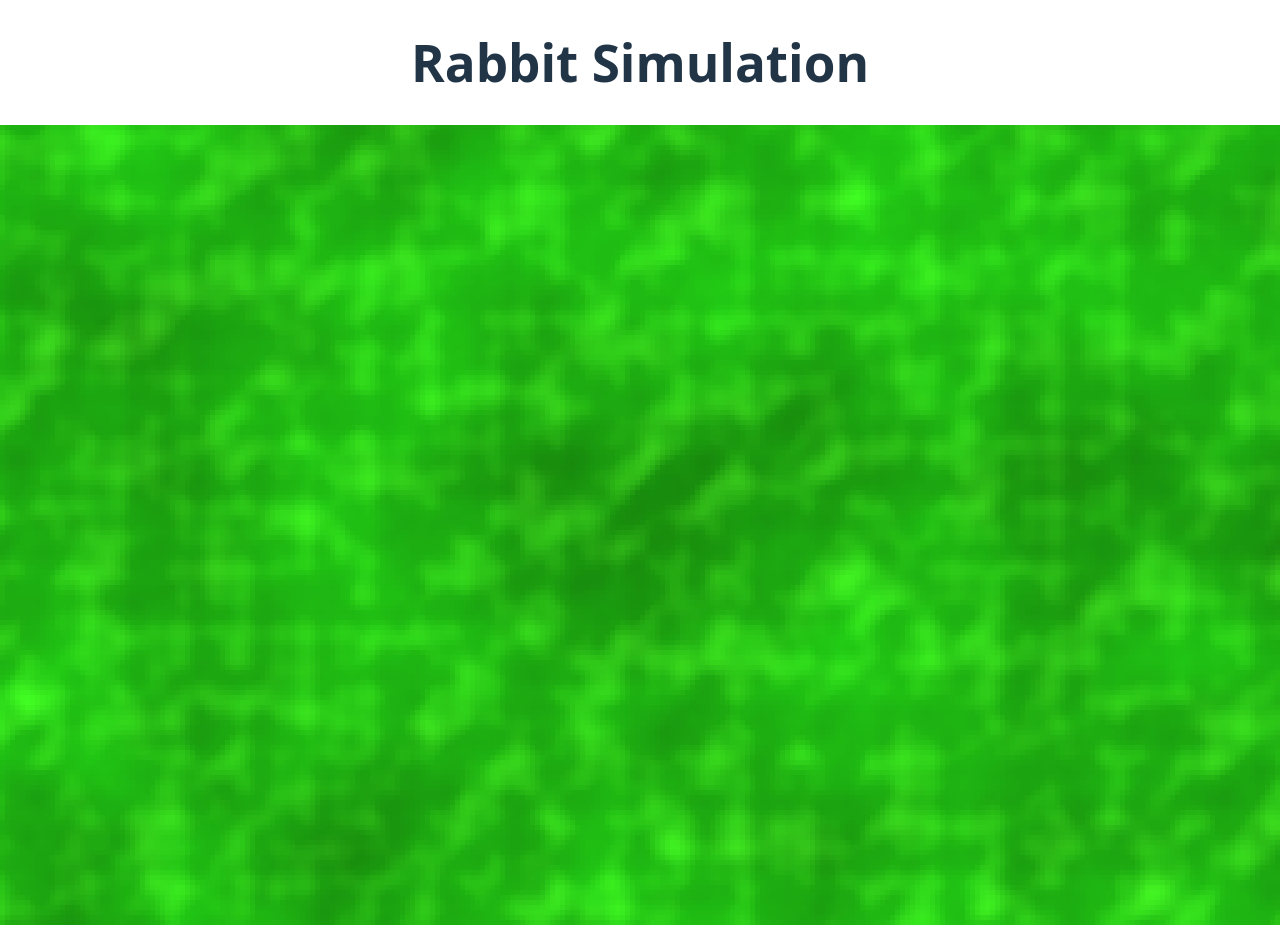
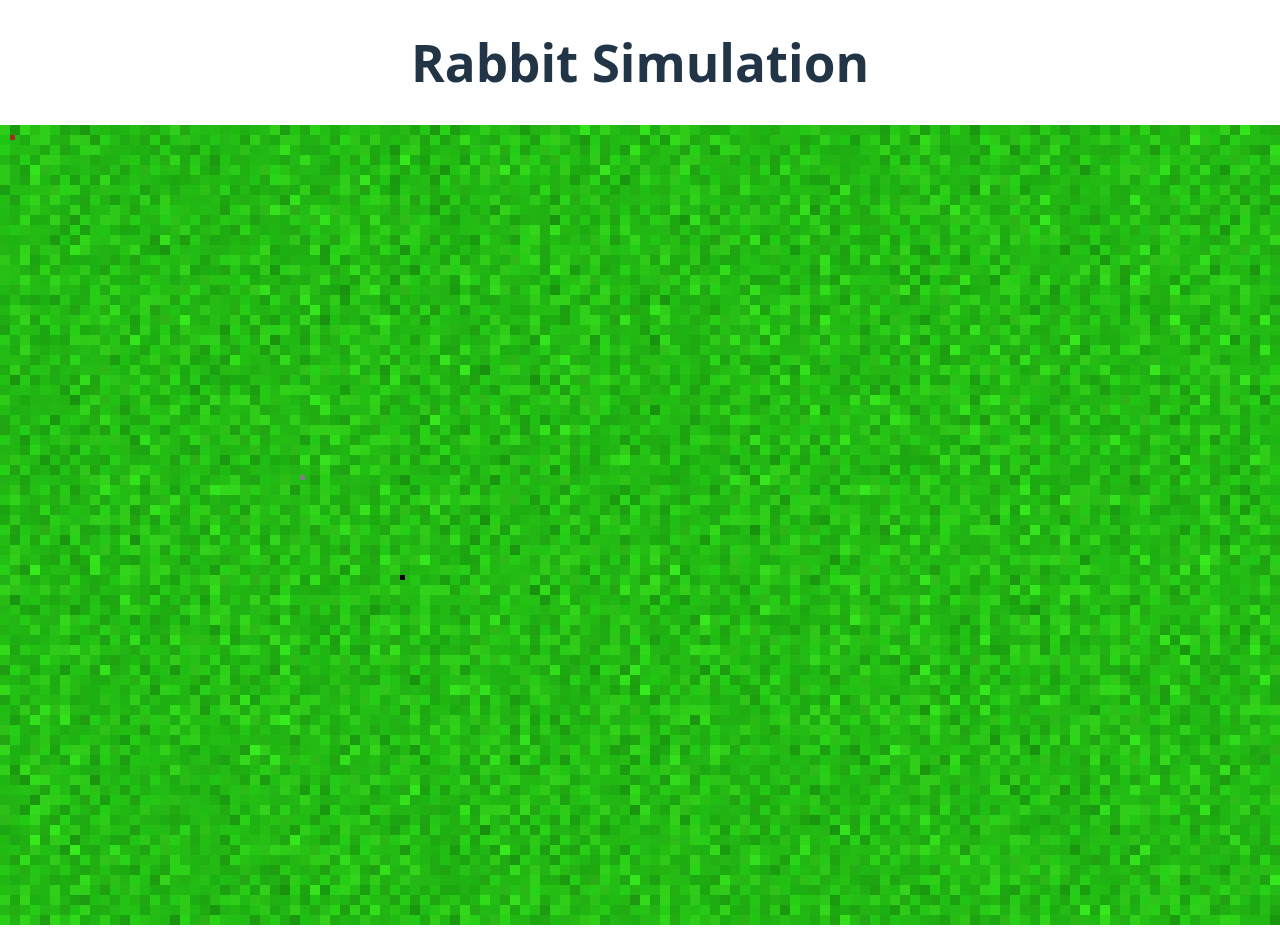
Before and after one commit to RabbitSim/Rabbit-Sim-App, a React (Vite) app in the folder Rabbit-Sim/: page / in a window 1280 px wide. Built offline with nearby package versions, Linux system fonts and the light colour scheme.

Commit message:
feat: better background and sprite drawing

```diff
--- a/Rabbit-Sim/src/canvas.tsx
+++ b/Rabbit-Sim/src/canvas.tsx
@@ -2,8 +2,14 @@ import React, { useRef, useEffect } from 'react'
 
 interface CanvasProps extends React.CanvasHTMLAttributes<HTMLCanvasElement> {}
 
+interface Sprite {
+    x: number
+    y: number
+    color?: string
+}
+
 interface Draw {
-    (ctx: CanvasRenderingContext2D, frameCount: number): void
+    (ctx: CanvasRenderingContext2D, frameCount: number, sprites?: Sprite[]): void
 }
 
 const Canvas: React.FC<CanvasProps> = props => {
@@ -16,6 +22,11 @@ const Canvas: React.FC<CanvasProps> = props => {
         ctx.fillStyle = '#708a39'
         ctx.fillRect(0, 0, ctx.canvas.width, ctx.canvas.height)
         drawGrassnoise(ctx, frameCount)
+        drawSprite(ctx, frameCount, [
+            { x: 2, y: 2, color: 'brown' },
+            { x: 60, y: 70, color: 'gray' },
+            { x: 80, y: 90, color: 'black' }
+        ])
         ctx.beginPath()
         ctx.fill()
     }
@@ -77,41 +88,70 @@ const Canvas: React.FC<CanvasProps> = props => {
         const img = ctx.createImageData(w, h)
         const d = img.data
 
-        // tweak these to taste
-        const baseScale = 0.02
+        // changed code: render noise at a lower "pixel" resolution then expand each noise pixel
+        const pixelSize = 2 // increase this to make each noise "pixel" larger
+        const baseScale = 0.5
         const octaves = 5
         const persistence = 0.5
         const lacunarity = 2
         const wind = frameCount * 0.0025
 
-        for (let y = 0; y < h; y++) {
-            for (let x = 0; x < w; x++) {
-                const idx = (y * w + x) * 4
-                // base terrain + fine blades
-                const n = octaveNoise(x + 400, y + 400 + wind, octaves, lacunarity, persistence, baseScale)
-                const detail = octaveNoise(x, y + wind * 0.6, 2, 2, 0.6, baseScale * 4)
+        const smallW = Math.ceil(w / pixelSize)
+        const smallH = Math.ceil(h / pixelSize)
 
-                // map to grassy color
-                const g = Math.round(90 + n * 140 + detail * 30) // main green
-                const r = Math.round(15 + n * 20 + detail * 10)  // slight warm tint
-                const b = Math.round(8 + n * 18)                 // low blue
+        // compute each small cell and write it as a block into the full image data
+        for (let sy = 0; sy < smallH; sy++) {
+            for (let sx = 0; sx < smallW; sx++) {
+                // sample in the middle of the cell for smoother results
+                const sampleX = sx * pixelSize + pixelSize / 2
+                const sampleY = sy * pixelSize + pixelSize / 2
 
-                // subtle highlights for blade crests
+                const n = octaveNoise(sampleX + 400, sampleY + 400 + wind, octaves, lacunarity, persistence, baseScale)
+                const detail = octaveNoise(sampleX, sampleY + wind * 0.6, 2, 2, 0.6, baseScale * 4)
+
+                const g = Math.round(90 + n * 140 + detail * 30)
+                const r = Math.round(15 + n * 20 + detail * 10)
+                const b = Math.round(8 + n * 18)
+
                 const peak = Math.max(0, (detail - 0.45) * 2)
                 const rr = Math.min(255, r + peak * 40)
                 const gg = Math.min(255, g + peak * 60)
                 const bb = Math.min(255, b + peak * 20)
 
-                d[idx + 0] = rr
-                d[idx + 1] = gg
-                d[idx + 2] = bb
-                d[idx + 3] = 255
+                // fill the pixelSize x pixelSize block
+                for (let dy = 0; dy < pixelSize; dy++) {
+                    const py = sy * pixelSize + dy
+                    if (py >= h) continue
+                    for (let dx = 0; dx < pixelSize; dx++) {
+                        const px = sx * pixelSize + dx
+                        if (px >= w) continue
+                        const idx = (py * w + px) * 4
+                        d[idx + 0] = rr
+                        d[idx + 1] = gg
+                        d[idx + 2] = bb
+                        d[idx + 3] = 255
+                    }
+                }
             }
         }
 
         ctx.putImageData(img, 0, 0)
+        // ensure canvas scaling stays pixelated
+        ctx.imageSmoothingEnabled = false
     }
 
+    const drawSprite: Draw = (ctx, frameCount, sprites) => {
+        ctx.save()
+        if (!sprites || !Array.isArray(sprites)) {
+            ctx.restore()
+            return
+        }
+        for (const sprite of sprites) {
+            ctx.fillStyle = sprite.color || 'brown'
+            ctx.fillRect(sprite.x, sprite.y, 1, 1)
+        }
+        ctx.restore()
+    }
 
     useEffect(() => {
 
```
